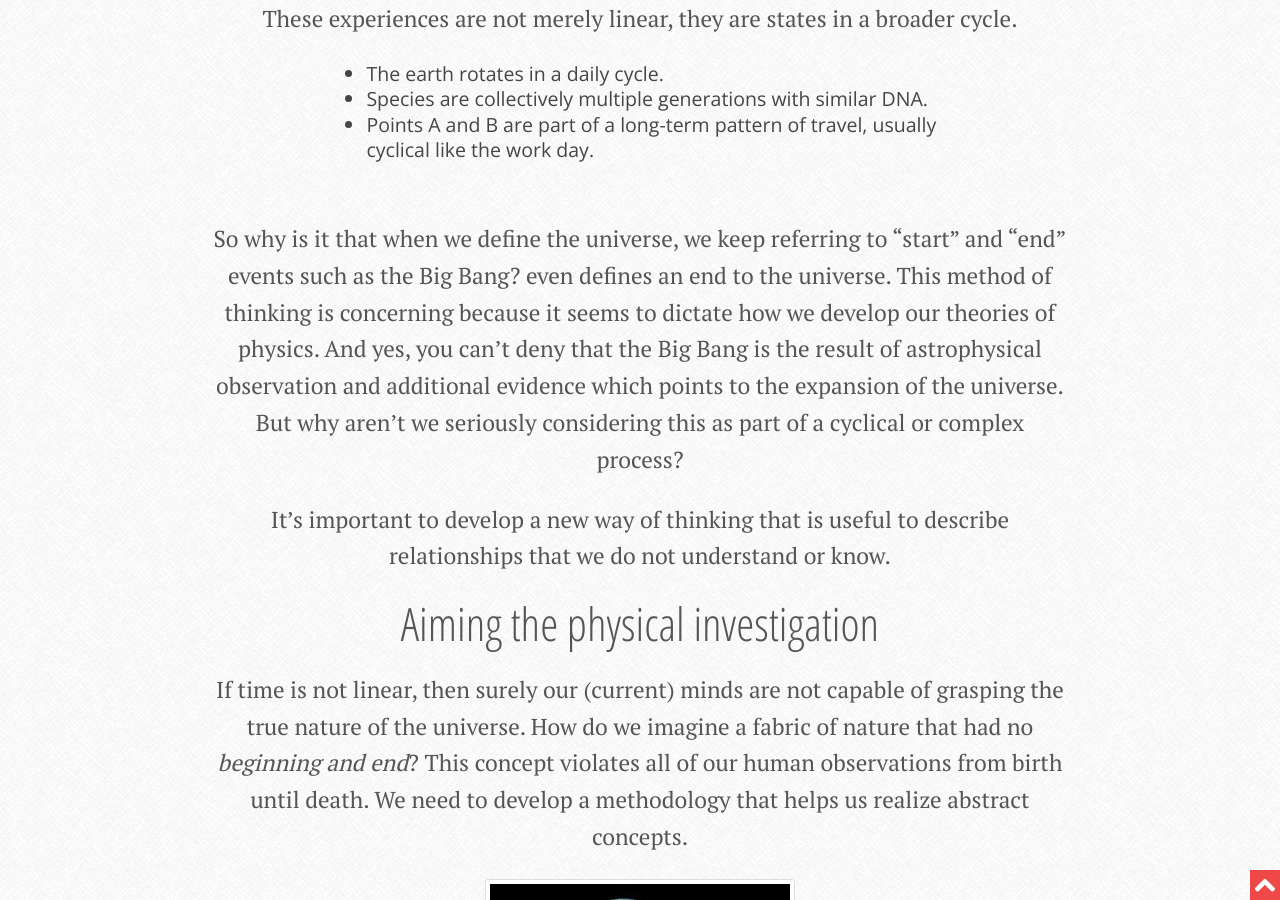
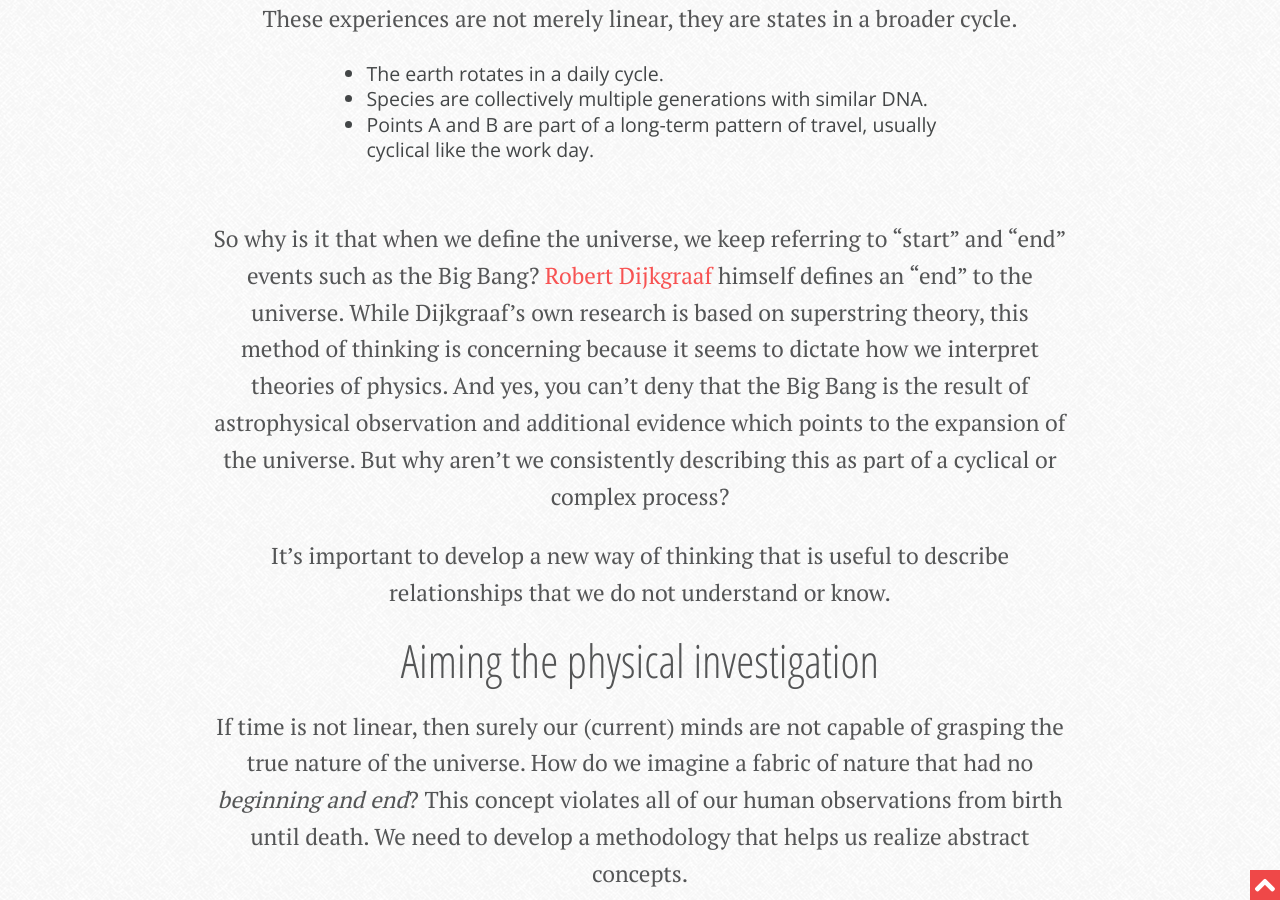
Before and after one commit to crockpotveggies/crockpotveggies.github.io, a Jekyll site: the page built from _posts/2018-03-18-nothingness-physics-philosophy.md, in a window 1280 px wide and 900 px high, scrolled down 2665 px. Built offline with Jekyll 4.4.1, drawn with Linux system fonts in a browser that asks for light colours; some web fonts are replaced; comment, search, counter and statistics services are not loaded.

Commit message:
Fix grammar language.

```diff
--- a/_posts/2018-03-18-nothingness-physics-philosophy.md
+++ b/_posts/2018-03-18-nothingness-physics-philosophy.md
@@ -36,7 +36,7 @@ These experiences are not merely linear, they are states in a broader cycle.
 - Species are collectively multiple generations with similar DNA.
 - Points A and B are part of a long-term pattern of travel, usually cyclical like the work day.
 
-So why is it that when we define the universe, we keep referring to "start" and "end" events such as the Big Bang? [](https://www.ias.edu/scholars/dijkgraaf) even defines an end to the universe. This method of thinking is concerning because it seems to dictate how we develop our theories of physics. And yes, you can't deny that the Big Bang is the result of astrophysical observation and additional evidence which points to the expansion of the universe. But why aren't we seriously considering this as part of a cyclical or complex process?
+So why is it that when we define the universe, we keep referring to "start" and "end" events such as the Big Bang? [Robert Dijkgraaf](https://www.ias.edu/scholars/dijkgraaf) himself defines an "end" to the universe. While Dijkgraaf's own research is based on superstring theory, this method of thinking is concerning because it seems to dictate how we interpret theories of physics. And yes, you can't deny that the Big Bang is the result of astrophysical observation and additional evidence which points to the expansion of the universe. But why aren't we consistently describing this as part of a cyclical or complex process?
 
 It's important to develop a new way of thinking that is useful to describe relationships that we do not understand or know.
 
```
